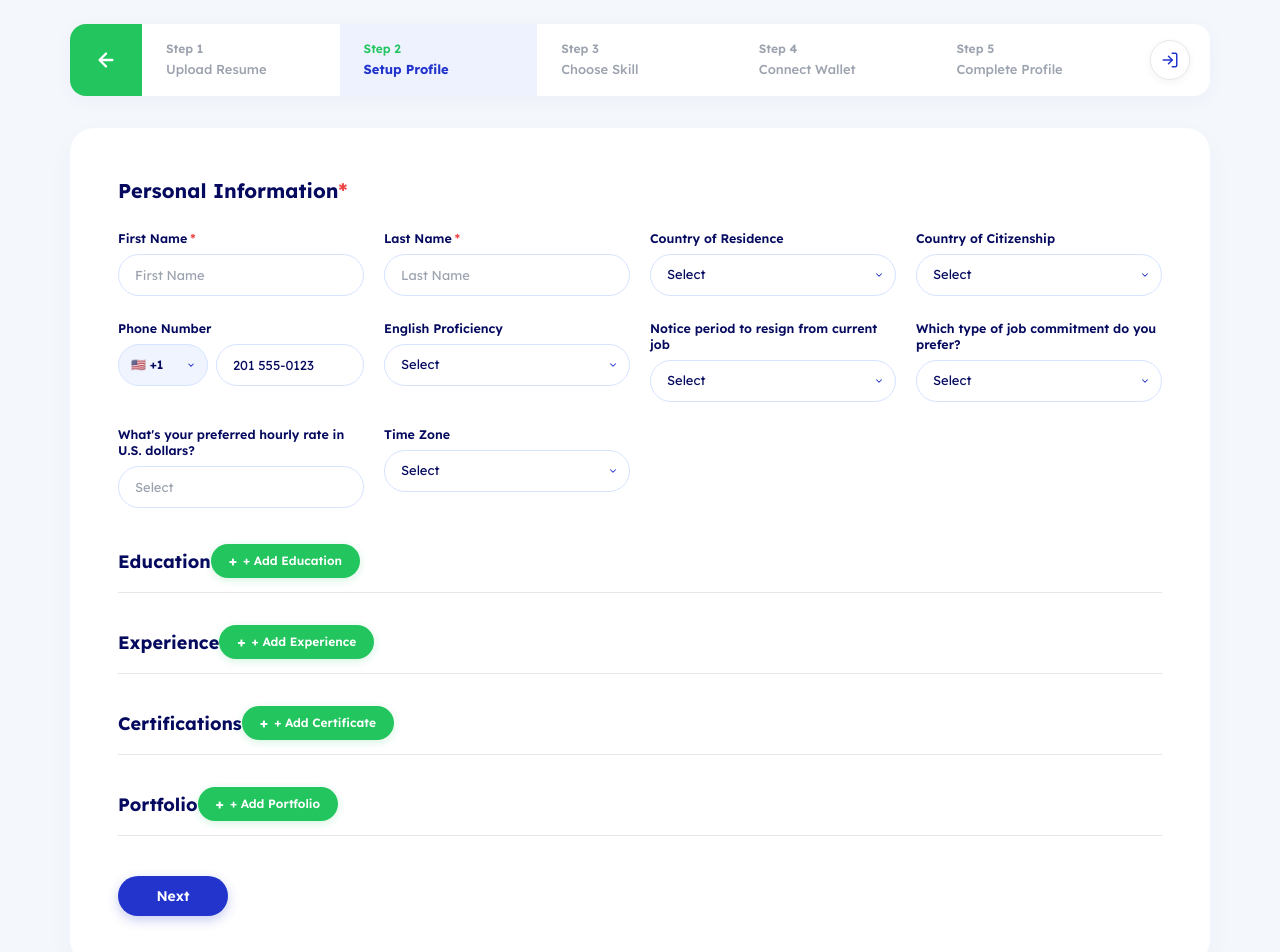
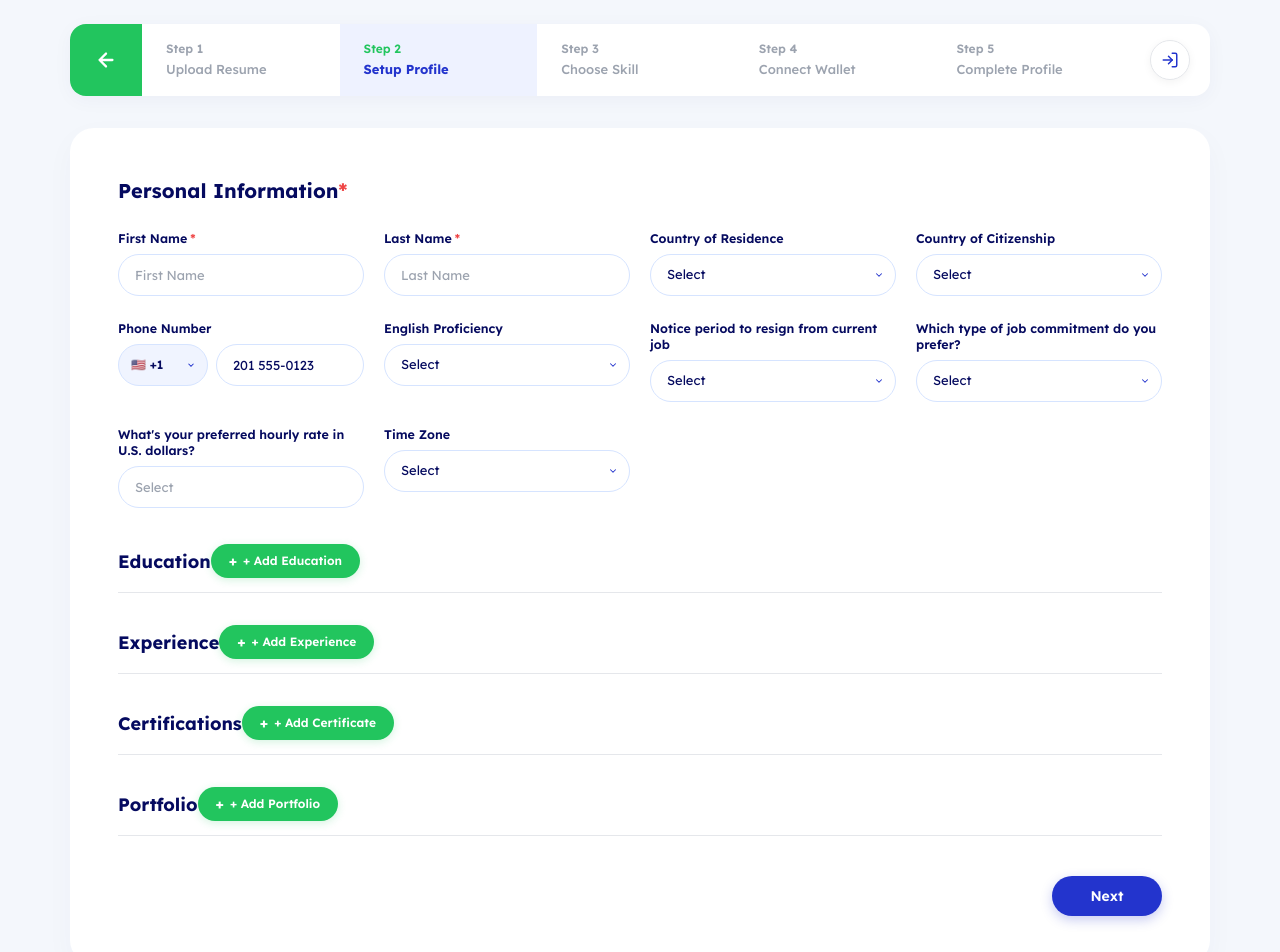
Before and after one commit to Mominkhalid045-debug/greelance-login, a React (Vite) app: page /setup-profile in a window 1280 px wide. Shown: the top 952 px of the page. Built offline with nearby package versions, Linux system fonts and the light colour scheme.

Commit message:
Hard-pin Next button to the right side with marginLeft auto and flex-end alignment

```diff
--- a/src/pages/SetupProfile.jsx
+++ b/src/pages/SetupProfile.jsx
@@ -459,7 +459,8 @@ export default function SetupProfile() {
               style={{
                 width: '100%',
                 display: 'flex',
-                justify: 'flex-end',
+                justifyContent: 'flex-end',
+                alignItems: 'center',
                 marginTop: '40px',
               }}
             >
@@ -478,6 +479,7 @@ export default function SetupProfile() {
                   cursor: 'pointer',
                   boxShadow: 'rgba(35, 52, 205, 0.25) 0px 4px 12px 0px',
                   transition: 'background 0.2s ease',
+                  marginLeft: 'auto',
                 }}
                 onMouseEnter={(e) => (e.currentTarget.style.background = '#1B2AB2')}
                 onMouseLeave={(e) => (e.currentTarget.style.background = '#2334CD')}
```
